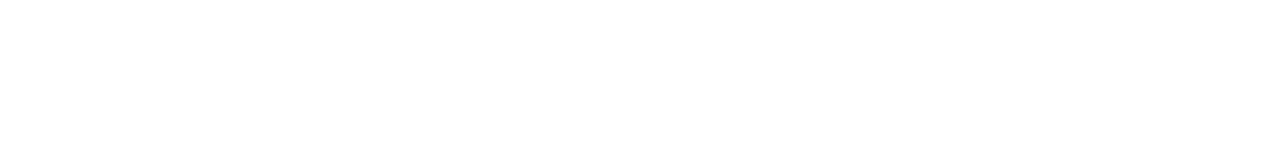
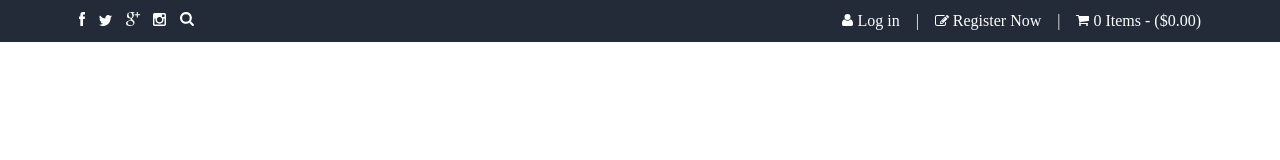
Before and after one commit to ProgrammerHimel/Food-Website, a plain HTML site: page index.html in a window 1280 px wide. Drawn offline with Linux system fonts and the light colour scheme; a web font is replaced by a local one.

Commit message:
Topbar complete

```diff
--- a/css/style.css
+++ b/css/style.css
@@ -0,0 +1,107 @@
+/* Fonts */
+@font-face{
+    font-family: Raleway-regular;
+    src:url(../fonts/Raleway-Regular.ttf)
+}
+@font-face{
+    font-family: Raleway-medium;
+    src:url(../fonts/Raleway-Medium.ttf)
+}
+@font-face{
+    font-family: Raleway-bold;
+    src:url(../fonts/Raleway-Bold.ttf)
+}
+@font-face{
+    font-family: Raleway-semibold;
+    src:url(../fonts/Raleway-SemiBold.ttf)
+}
+@font-face{
+    font-family: Raleway-semibold;
+    src:url(../fonts/Raleway-SemiBold.ttf)
+}
+@font-face{
+    font-family: Raleway-black;
+    src:url(../fonts/Raleway-Black.ttf)
+}
+
+
+/* colors */
+:root{
+    --primary:#EEBF00;
+    --secondary:#232B38;
+    --ternary:#6C6C6C;
+    --danger:#FE4545;
+    --pure:#FEFEFE;
+    --light:#F0F0F0;
+    --heaven:#FFFFFF;
+    --footer:#2D333F;
+}
+
+/* Reset */
+*{
+    padding: 0;
+    margin: 0;
+    box-sizing: border-box;
+}
+body{
+    -webkit-font-smoothing:antialised;
+}
+.container{
+    width: 100%;
+    padding: 0 15px;
+    margin: 0 auto;
+}
+
+@media (min-width:576px){
+    .container{
+        max-width: 540px;
+    }
+}
+@media(min-width: 768px){
+    .container{
+        max-width: 720px
+    }
+}
+@@media (min-width: 992px){
+    .container {
+        max-width: 960px;
+    }
+}
+@media (min-width: 1200px){
+    .container{
+        max-width: 1152px;
+    }
+}
+
+header.topbar{
+    background: var(--secondary);
+    color: var(--pure);
+    font-family: Raleway-SemiBold;
+    padding: 0.75rem 0;
+}
+header.topbar .auth > div a{
+    color: var(--pure);
+    text-decoration: none;
+}
+header.topbar .icons a{
+    margin-right: 0.6rem;
+}
+header.topbar .auth .divider{
+    padding: 0 1rem;
+}
+header.topbar .container{
+
+}
+
+header.topbar .container .auth{
+
+}
+.flex{
+    display: flex;
+}
+.justify-between{
+    justify-content: space-between;
+}
+.items-center{
+    align-items: center;
+}
--- a/index.html
+++ b/index.html
@@ -3,9 +3,37 @@
 <head>
     <meta charset="UTF-8">
     <meta name="viewport" content="width=device-width, initial-scale=1.0">
+    <link rel="stylesheet" href="css/style.css">
     <title>My Awesome food store</title>
 </head>
 <body>
+    <header class="topbar">
+        <div class="container flex justify-between items-center">
+            <div class="icons">
+                <a href="#"><img src="./icons/facebook.svg" alt=""></a>
+                <a href="#"><img src="./icons/twitter.svg" alt=""></a>
+                <a href="#"><img src="./icons/google.svg" alt=""></a>
+                <a href="#"><img src="./icons/instagram.svg" alt=""></a>
+                <a href="#"><img src="./icons/search.svg" alt=""></a>
+            </div>
+            <div class="auth flex items-center">
+                <div>
+                    <img src="./icons/user-icon.svg" alt="">
+                    <a href="#">Log in</a>
+                </div>
+                <span class="divider">|</span>
+                <div>
+                    <img src="./icons/edit.svg" alt="">
+                    <a href="#">Register Now</a>
+                </div>
+                <span class="divider">|</span>
+                <div>
+                    <img src="./icons/cart.svg" alt="">
+                    <a href="#">0 Items - ($0.00)</a>
+                </div>
+            </div>
+        </div>
+    </header>
 
 </body>
 </html>
```
